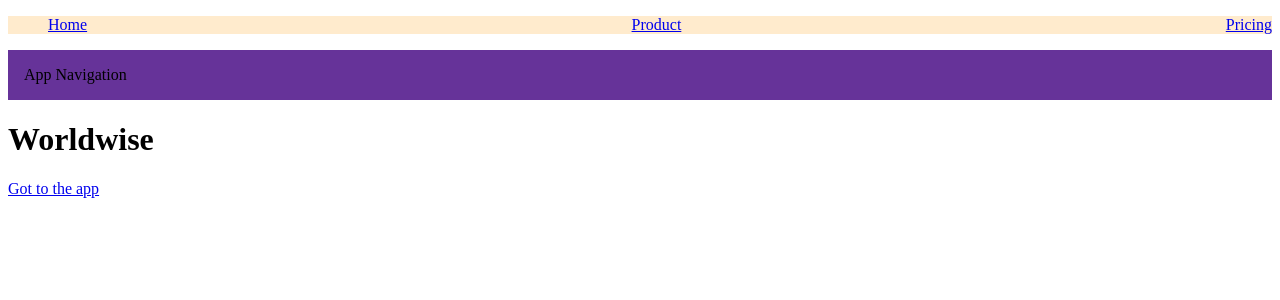
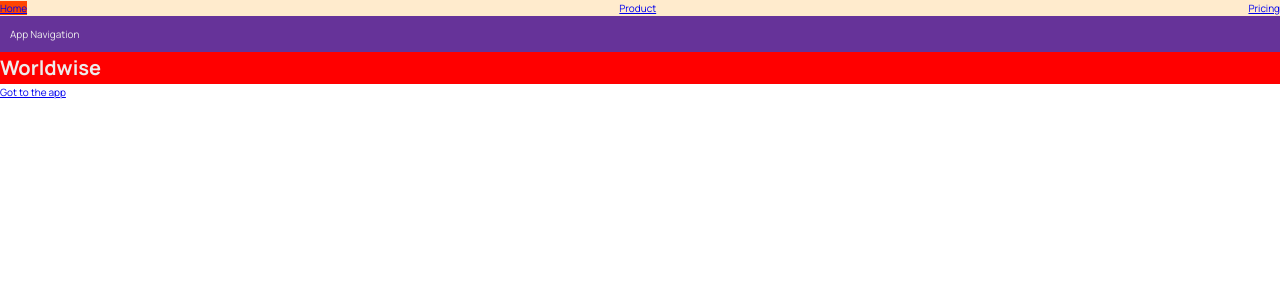
Before and after one commit to CezarLuca/17_worldwise, a React (Vite) app: page / in a window 1280 px wide. Shown: the top 300 px of the page. Built offline with nearby package versions, Linux system fonts and the light colour scheme.

Commit message:
Using CSS Modules done

```diff
--- a/src/components/PageNav.module.css
+++ b/src/components/PageNav.module.css
@@ -6,3 +6,9 @@
     display: flex;
     justify-content: space-between;
 }
+.nav :global(.active) {
+    background-color: orangered;
+}
+:global(.test) {
+    background-color: red;
+}
--- a/src/main.jsx
+++ b/src/main.jsx
@@ -1,6 +1,7 @@
 import React from "react";
 import ReactDOM from "react-dom/client";
 import App from "./App.jsx";
+import "./index.css";
 
 ReactDOM.createRoot(document.getElementById("root")).render(
     <React.StrictMode>
--- a/src/pages/Homepage.jsx
+++ b/src/pages/Homepage.jsx
@@ -8,7 +8,7 @@
         <div>
             <PageNav />
             <AppNav />
-            <h1>Worldwise</h1>
+            <h1 className="test">Worldwise</h1>
             <Link to="/app">Got to the app</Link>
 
             {/* <a href="/pricing">Pricing</a> */}
```
Also changed, not shown: src/index.css (renamed from index.css).
